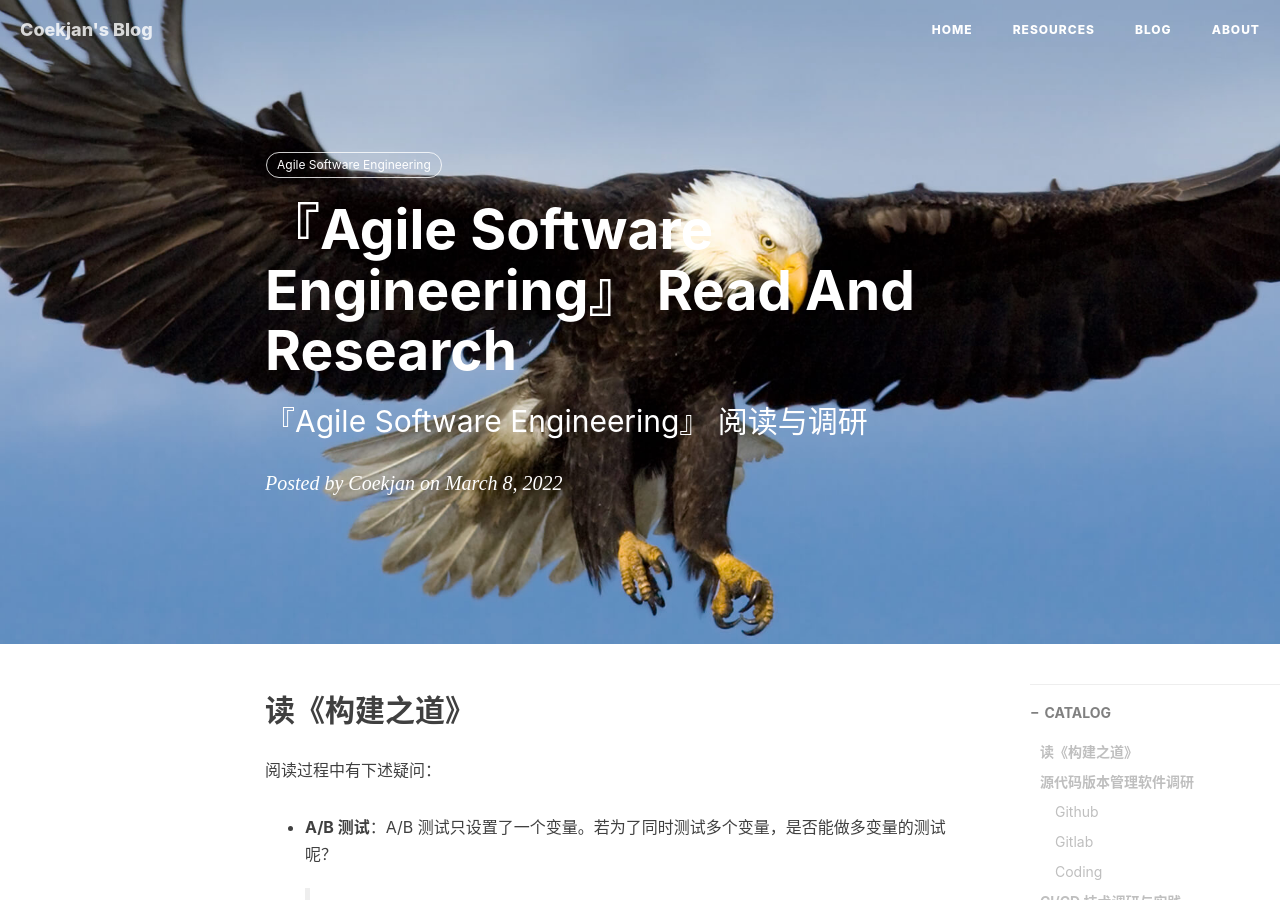
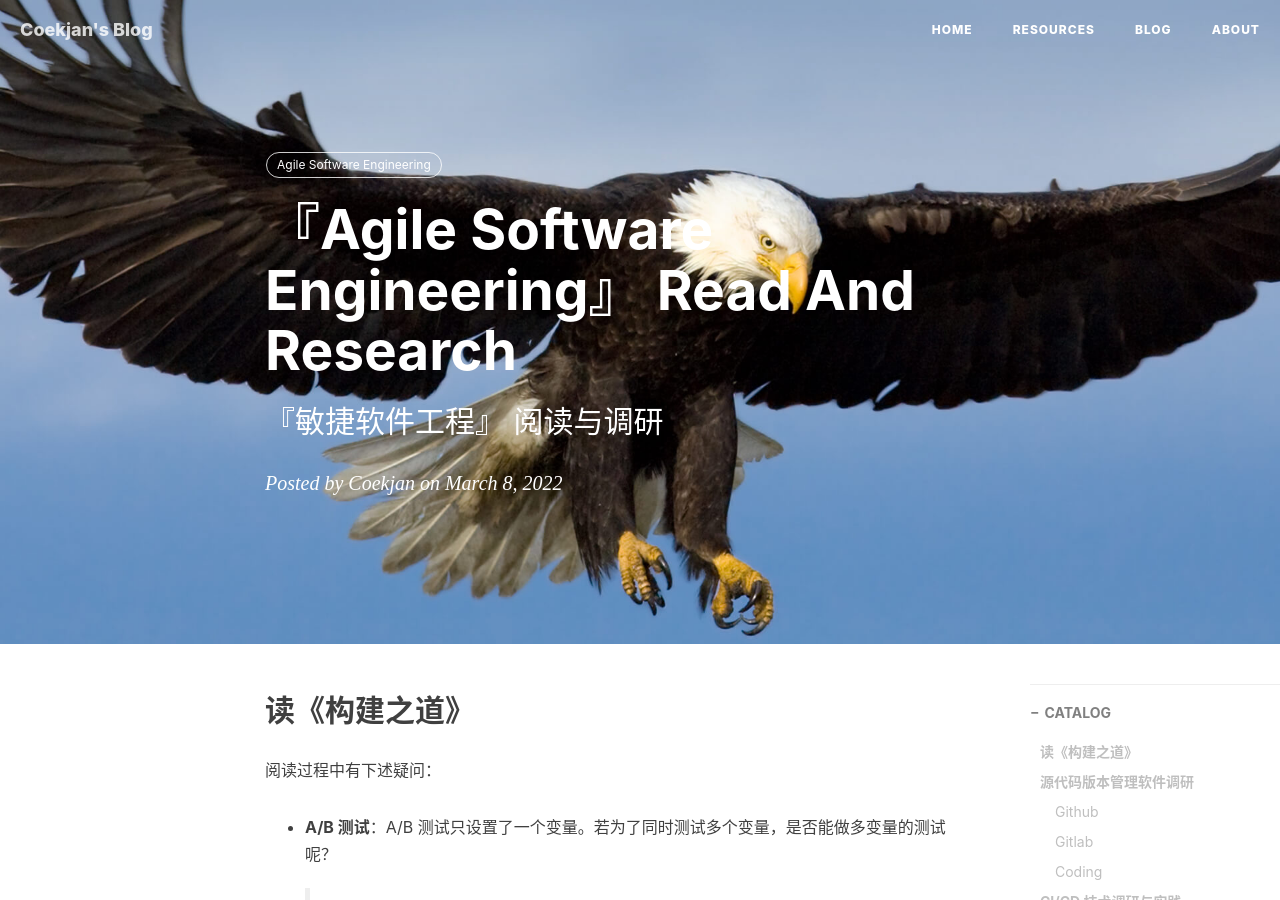
Before and after one commit to Coekjan/coekjan.github.io, a Jekyll site: the page built from _posts/Agile-Software-Engineering/2022-03-07-Read-And-Research.md, in a window 1280 px wide and 900 px high. Built offline with Jekyll 4.4.1, drawn with Linux system fonts in a browser that asks for light colours; nearby versions of some CDN libraries; comment, search, counter and statistics services are not loaded.

Commit message:
Fix title.

```diff
--- a/_posts/Agile-Software-Engineering/2022-03-07-Read-And-Research.md
+++ b/_posts/Agile-Software-Engineering/2022-03-07-Read-And-Research.md
@@ -1,7 +1,7 @@
 ---
 layout:     post
 title:      『Agile Software Engineering』 Read And Research
-subtitle:   『Agile Software Engineering』 阅读与调研
+subtitle:   『敏捷软件工程』 阅读与调研
 date:       2022-03-08
 author:     Coekjan
 header-img: img/post-bg-ASE.jpg
```
